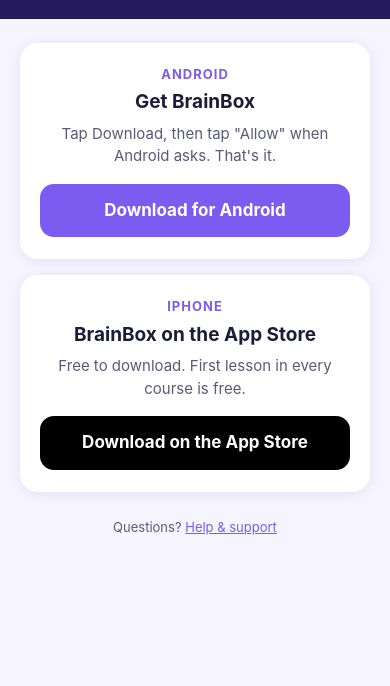
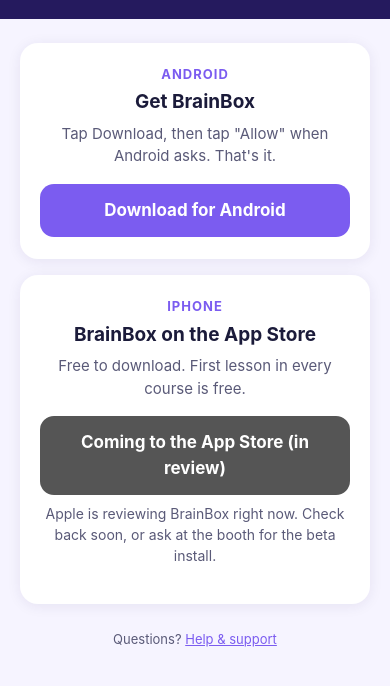
Before and after one commit to r-samanfar/brainbox-legal, a plain HTML site: page download.html in a window 390 px wide. Shown: the part 90-776 px from the top of the page. Drawn offline with Linux system fonts and the light colour scheme.

Commit message:
iPhone button: honest in-review state until App Store or TestFlight link is live

```diff
--- a/download.html
+++ b/download.html
@@ -49,7 +49,8 @@
     <p class="os">iPhone</p>
     <h2>BrainBox on the App Store</h2>
     <p class="lead">Free to download. First lesson in every course is free.</p>
-    <a class="btn ios" href="https://apps.apple.com/ca/app/brainbox-life-skills/id6816331157">Download on the App Store</a>
+    <a class="btn ios" id="ios-btn" href="https://apps.apple.com/ca/app/brainbox-life-skills/id6816331157" style="background:#555; pointer-events:none;">Coming to the App Store (in review)</a>
+    <p class="lead" style="font-size:14px; margin-top:8px;">Apple is reviewing BrainBox right now. Check back soon, or ask at the booth for the beta install.</p>
   </section>
 
   <footer>Questions? <a href="https://r-samanfar.github.io/brainbox-legal/support.html">Help &amp; support</a></footer>
```
